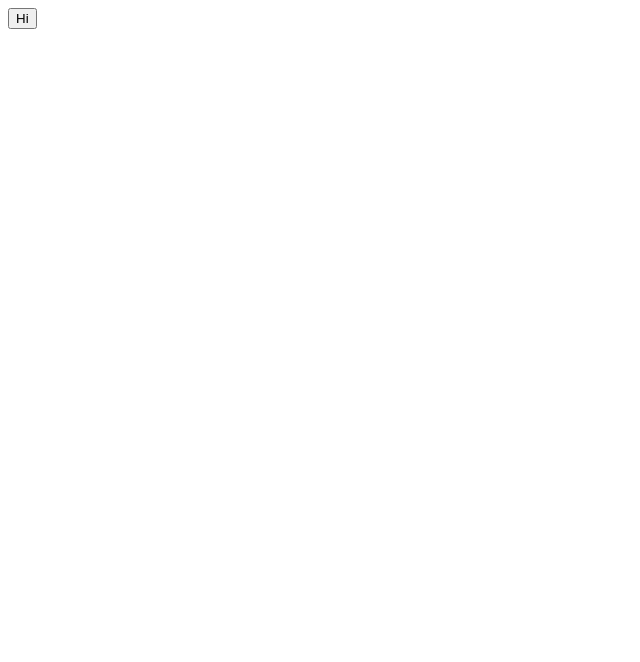
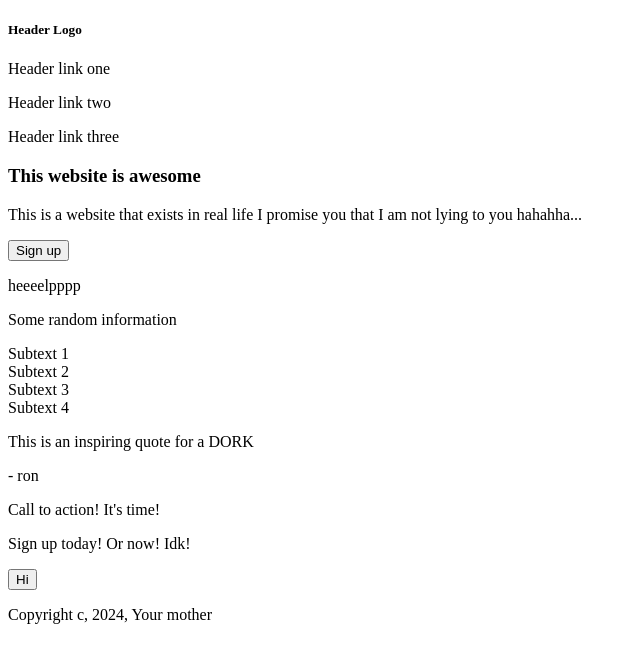
Before and after one commit to ls-ron/flexbox_practice, a plain HTML site: page index.html in a window 1280 px wide. Shown: the whole page, without its empty margins (0-640 px from the left). Drawn offline with Linux system fonts and the light colour scheme.

Commit message:
Updated html with words and fixed mistakes

```diff
--- a/index.html
+++ b/index.html
@@ -8,38 +8,85 @@
 </head>
 <body>
     <div class="header">
-        <div class="left-side-header"></div>
-        <div class="right-side-header"></div>
-        <div class="right-side-header"></div>
-        <div class="right-side-header"></div>
-        <div class="bottom-header"></div>
+        <div class="left-side-header">
+            <h5>Header Logo</h5>
+        </div>
+        <div class="right-side-header">
+            <p>Header link one</p>
+        </div>
+        <div class="right-side-header">
+            <p>Header link two</p>
+        </div>
+        <div class="right-side-header">
+            <p>Header link three</p>
+        </div>
+    </div>
+
+    <div class="bottom-header">
+        <div class="text-top">
+            <h3>This website is awesome</h3>
+        </div>
+        <div class="text-middle">
+            <p>This is a website that exists in real
+                life I promise you that I am not
+                lying to you hahahha...
+            </p>
+        </div>
+        <div class="button-bottom">
+            <button>Sign up</button>
+        </div>
+        <div class="img-right">
+            <p>heeeelpppp</p>
+        </div>
     </div>
 
     <div class="middle-container">
-        <div class="middle-text-top"></div>
+        <div class="middle-text-top">
+            <p>Some random information</p>
+        </div>
         <div class="middle-container-for-containers">
-            <div class="middle-container-1"></div>
-            <div class="middle-container-2"></div>
-            <div class="middle-container-3"></div>
-            <div class="middle-container-4"></div>
+            <div class="middle-container-1">
+                Subtext 1
+            </div>
+            <div class="middle-container-2">
+                Subtext 2
+            </div>
+            <div class="middle-container-3">
+                Subtext 3
+            </div>
+            <div class="middle-container-4">
+                Subtext 4
+            </div>
         </div>
     </div>
 
     <div class="quote-container">
-        <div class="quote"></div>
-        <div class="author"></div>
+        <div class="quote">
+            <p>This is an inspiring quote for a DORK</p>
+        </div>
+        <div class="author">
+            <p>- ron</p>
+        </div>
     </div>
 
     <div class="call-to-action-container">
         <div class="meta-blue-container">
-            <div class="text-1"></div>
-            <div class="text-2"></div>
-            <button>Hi</button>
+            <div class="text-1">
+                <p>Call to action! It's time!</p>
+            </div>
+            <div class="text-2">
+                <p>Sign up today! Or now! Idk!</p>
+            </div>
+            <div class="cta-button">
+                <button>Hi</button>
+            </div>
         </div>
     </div>
 
     <div class="footer">
-        <div class="footer-container"></div>
+        <div class="footer-container">
+            <p>Copyright c, 2024, Your mother</p>
+        </div>
     </div>
 
 </body>
```
